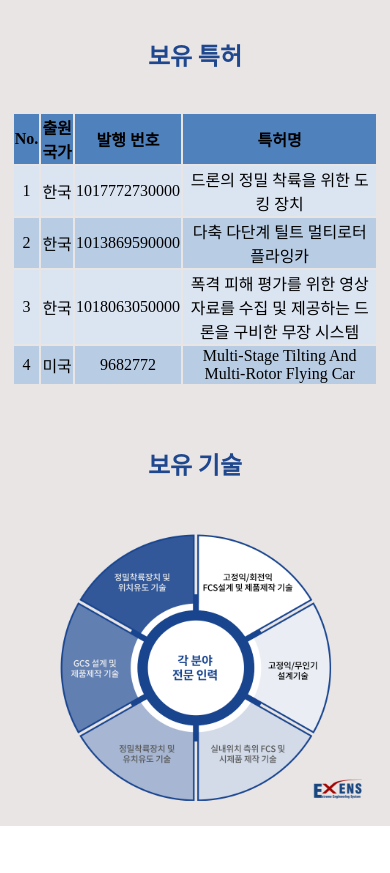
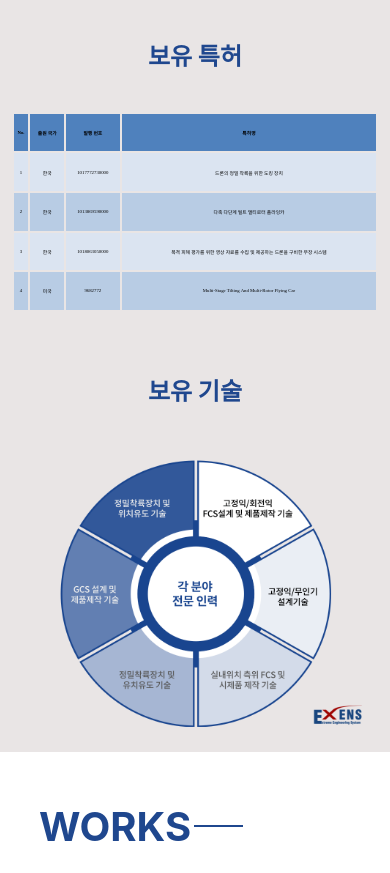
Before and after one commit to yeonjeseo/EXENS-single-web-page, a website: page index.html in a window 390 px wide. Shown: the part 3611-4484 px from the top of the page. Drawn offline with nearby package versions, Linux system fonts and the light colour scheme; a web font is replaced by a local one.

Commit message:
edit table font size

```diff
--- a/style.css
+++ b/style.css
@@ -440,6 +440,7 @@ footer {
     width: 100%; /**/
     height: 200px;
     font-family: "Pretendard-Regular";
+    font-size: 0.3rem;
   }
 
   /* 보유 기술 */
```
